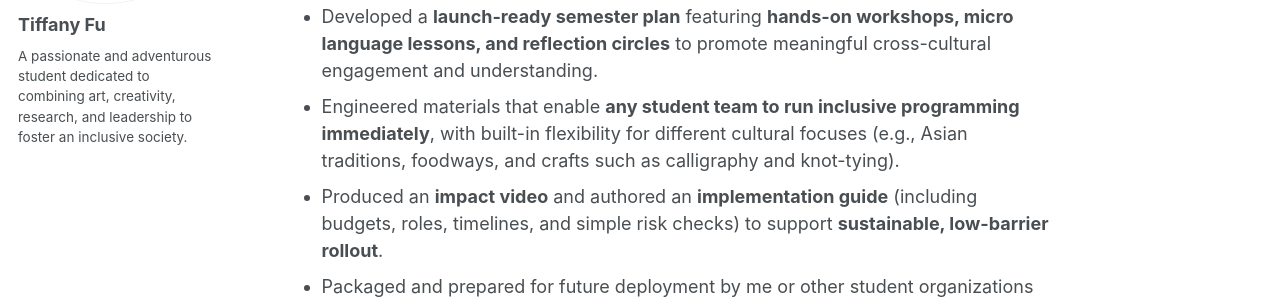
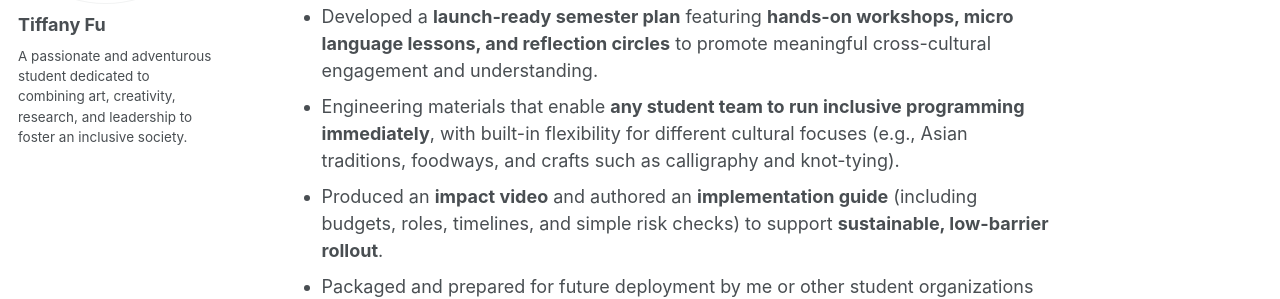
Before and after one commit to TiffanyJTFu/TiffanyTestWeb, a Jekyll site: the page built from _teaching/01-CommunitySocialIssueProject.md, in a window 1280 px wide and 900 px high, scrolled down 1187 px. Shown: the part 229-528 px from the top of the window. Built offline with Jekyll 4.4.1, drawn with Linux system fonts in a browser that asks for light colours; a script that is not in the unit is left out.

Commit message:
Update 01-CommunitySocialIssueProject.md

```diff
--- a/_teaching/01-CommunitySocialIssueProject.md
+++ b/_teaching/01-CommunitySocialIssueProject.md
@@ -21,6 +21,6 @@ It outlines a **semester** of **low-cost, high-engagement modules**—calligraph
 * Investigated **anti-Asian hate** as a case study and engaged with students and teachers to uncover systemic gaps—not only in anti-Asian bias but in broader **multicultural inclusion** issues such as misinformation, one-dimensional representation, and limited structured opportunities for cross-cultural connection.
 * **Building a plug-and-play toolkit and implementation guide** with lesson outlines, outreach scripts, reflection prompts, and timelines for easy adoption and adaptation across multiple cultures.
 * Developed a **launch-ready semester plan** featuring **hands-on workshops, micro language lessons, and reflection circles** to promote meaningful cross-cultural engagement and understanding.
-* Engineered materials that enable **any student team to run inclusive programming immediately**, with built-in flexibility for different cultural focuses (e.g., Asian traditions, foodways, and crafts such as calligraphy and knot-tying).
+* Engineering materials that enable **any student team to run inclusive programming immediately**, with built-in flexibility for different cultural focuses (e.g., Asian traditions, foodways, and crafts such as calligraphy and knot-tying).
 * Produced an **impact video** and authored an **implementation guide** (including budgets, roles, timelines, and simple risk checks) to support **sustainable, low-barrier rollout**.
 * Packaged and prepared for future deployment by me or other student organizations—**positioned to reduce bias and advance multicultural representation**; rollout **pending**.
```
